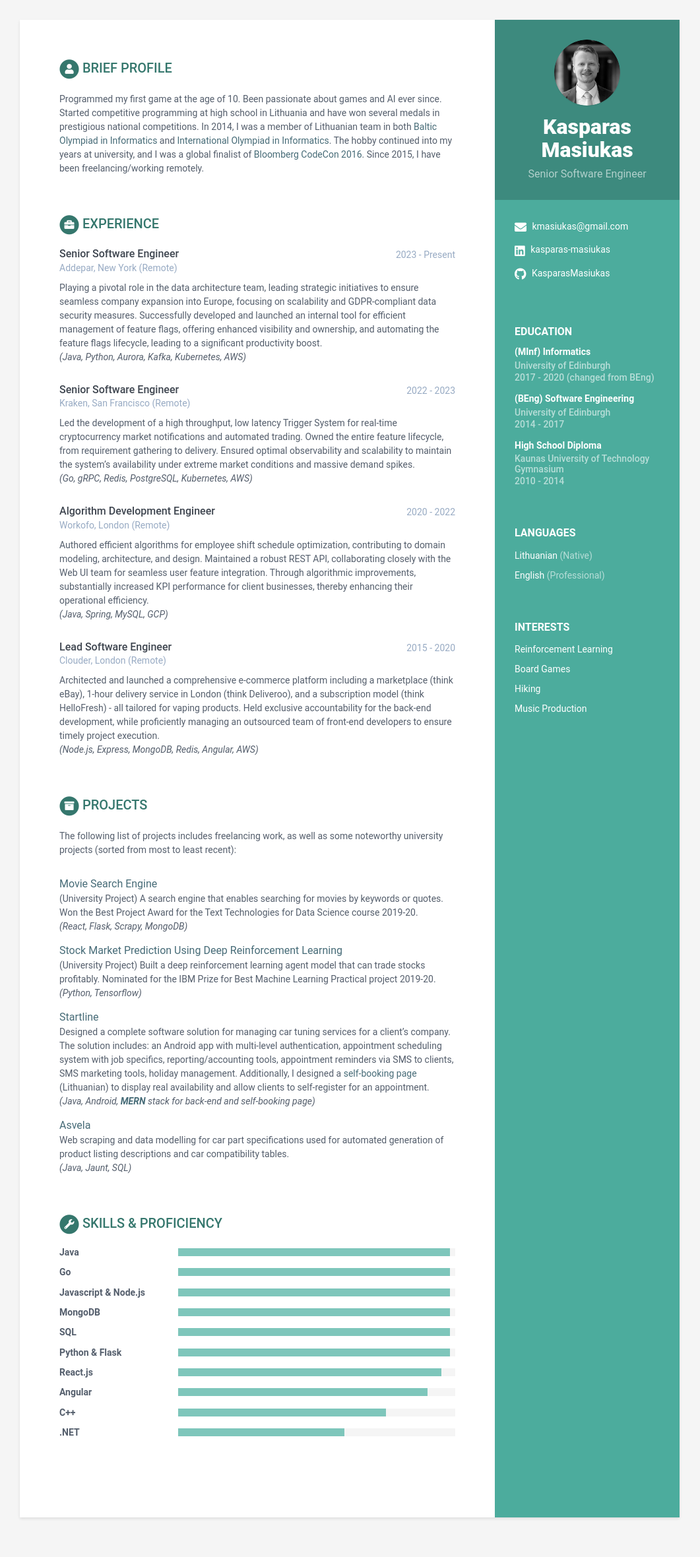
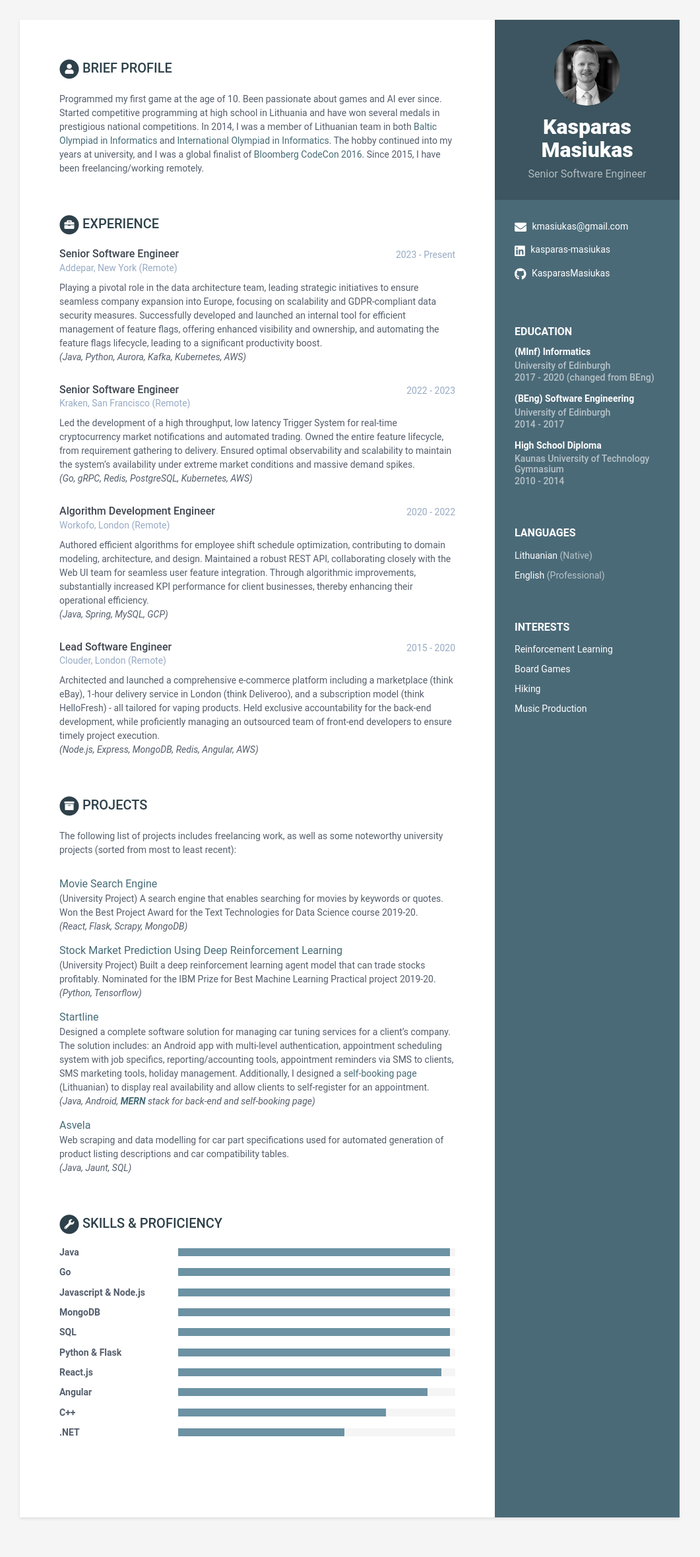
Before and after one commit to KasparasM/KasparasM.github.io, a Jekyll site: the page built from index.html, in a window 1280 px wide. Shown: the whole page at 66% size, without its empty margins (110-1171 px from the left). Built offline with Jekyll 4.4.1, drawn with Linux system fonts in a browser that asks for light colours.

Commit message:
Change background colour

```diff
--- a/_config.yml
+++ b/_config.yml
@@ -6,7 +6,7 @@
 baseurl: '/' #change it according to your repository name
 description: Learn about Kasparas, a skilled and dedicated software engineer at your service.
 # Style will be applied only after restarting the build or serve. Just choose one of the options.
-theme_skin: turquoise # blue turquoise green berry orange ceramic
+theme_skin: ceramic # blue turquoise green berry orange ceramic
 chrome_mobile_color: #use hex colors (ex:#1976d2) or leave empty if you don't want a color for chrome mobile searchbar
 
 # Tracker
```
